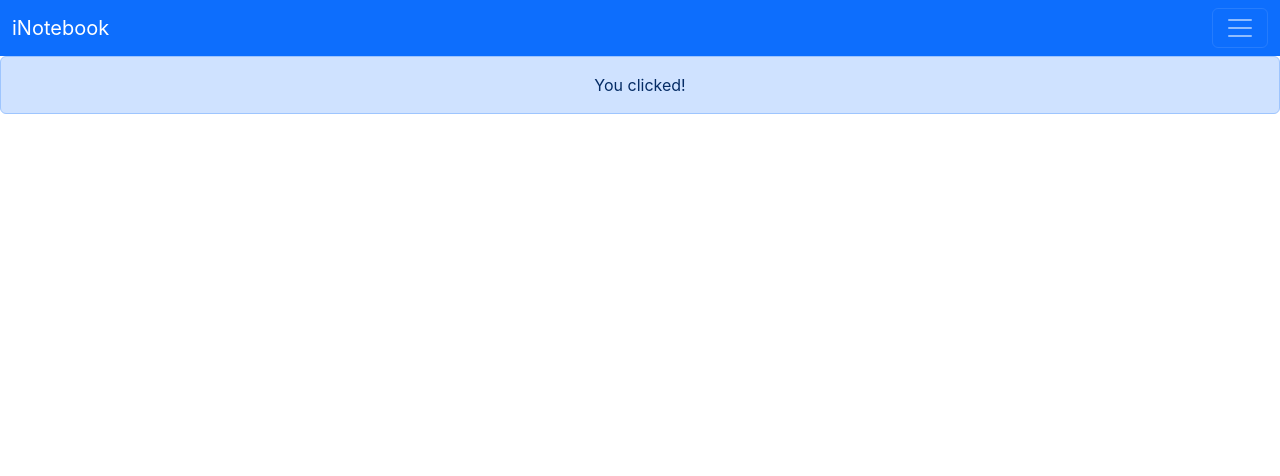
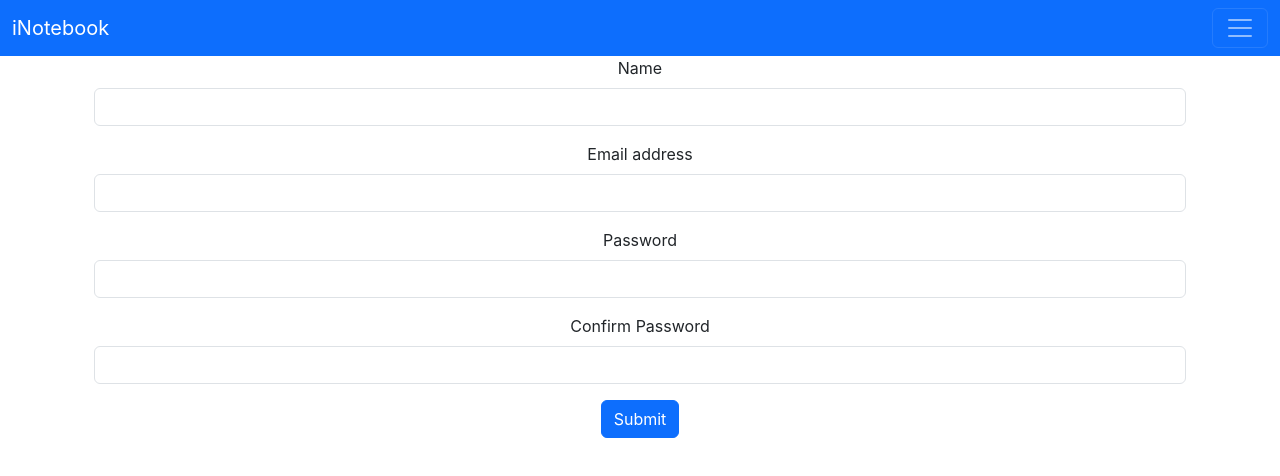
Before and after one commit to sujithm21/CloudNotebok, a React (Create React App) app: page /signup in a window 1280 px wide. Shown: the top 476 px of the page. Built offline with nearby package versions, Linux system fonts and the light colour scheme.

Commit message:
Login And Signup done - 71

```diff
--- a/src/App.js
+++ b/src/App.js
@@ -5,18 +5,38 @@ import Home from "./Components/Home";
 import About from "./Components/About";
 import NoteState from "./Context/notes/NoteState";
 import Alert from "./Components/Alert";
+import Login from "./Components/Login";
+import Signup from "./Components/Signup";
+//import { useState } from "react";
 
 function App() {
+  // const [Alert, setAlert] = useState(null);
+  // //Show Alert Function
+  // const showAlert = (message, type) => {
+  //   setAlert({
+  //     msg: message,
+  //     type: type,
+  //   });
+  //   setTimeout(() => {
+  //   setAlert(null);
+  //   }, 1500);
+  // };
+
   return (
     <div className="App">
       <NoteState>
         <Router>
           <Navbar />
-          <Alert message={"You clicked!"} />
           <div className="container">
+          {/* <Alert message={"you clicked!"} /> */}
             <Routes>
               <Route path="/" element={<Home />} />
               <Route path="/about" element={<About />} />
+              <Route path="/login" element={<Login />} />
+              <Route
+                path="/signup"
+                element={<Signup />}
+              />
             </Routes>
           </div>
         </Router>
--- a/src/Components/AddNote.js
+++ b/src/Components/AddNote.js
@@ -38,9 +38,6 @@ const AddNote = () => {
             onChange={onChange}
             value={note.title}
           />
-          <div id="text" className="form-text">
-            We'll never share your email with anyone else.
-          </div>
         </div>
         <div className="mb-3">
           <label htmlFor="description" className="form-label">
--- a/src/Components/Alert.js
+++ b/src/Components/Alert.js
@@ -1,13 +1,13 @@
-import React from 'react'
+import React from "react";
 
 const Alert = (props) => {
   return (
     <div>
-        <div className="alert alert-primary" role="alert">
-            {props.message}
-        </div>
+      <div className="aler alert-primary" role="alert">
+        {props.message}
+      </div>
     </div>
-  )
-}
+  );
+};
 
-export default Alert
+export default Alert;
--- a/src/Components/Home.js
+++ b/src/Components/Home.js
@@ -1,7 +1,7 @@
+import Notes from "./Notes";
 import AddNote from "./AddNote";
-import Notes from "./Notes";
 
-const Home = () => {
+export const Home = () => {
   return (
     <div>
       <AddNote />
--- /dev/null
+++ b/src/Components/Login.js
@@ -0,0 +1,78 @@
+import React, { useState } from "react";
+import { useNavigate } from "react-router-dom";
+
+const Login = (props) => {
+  const [credentials, setCredentials] = useState({ email: "", password: "" });
+  const navigate = useNavigate();
+
+  const handleSubmit = async (e) => {
+    e.preventDefault();
+    const response = await fetch("http://localhost:5000/api/auth/login", {
+      method: "POST",
+      headers: {
+        "Content-Type": "application/json",
+      },
+      body: JSON.stringify({
+        email: credentials.email,
+        password: credentials.password,
+      }),
+    });
+    const json = await response.json();
+    console.log(json);
+    if (json.success) {
+      // Save the auth token and redirect
+      localStorage.setItem("token", json.authtoken);
+      navigate("/");
+      //props.showAlert("Logged in Successfully!!", "success");
+      alert("Logged in Successfully!!");
+    } else {
+      //props.showAlert("Invalid Credentials", "danger");
+      alert("Invalid Credentials")
+    }
+  };
+
+  const onChange = (e) => {
+    setCredentials({ ...credentials, [e.target.name]: e.target.value });
+  };
+
+  return (
+    <div>
+      <h2>Login to Continue To Inotebook</h2>
+      <form onSubmit={handleSubmit}>
+        <div className="mb-3">
+          <label htmlFor="email" className="form-label">
+            Email address
+          </label>
+          <input
+            type="email"
+            className="form-control"
+            value={credentials.email}
+            onChange={onChange}
+            id="email"
+            name="email"
+            aria-describedby="emailHelp"
+          />
+        </div>
+        <div className="mb-3">
+          <label htmlFor="password" className="form-label">
+            Password
+          </label>
+          <input
+            type="password"
+            className="form-control"
+            value={credentials.password}
+            onChange={onChange}
+            name="password"
+            id="password"
+          />
+        </div>
+
+        <button type="submit" className="btn btn-primary">
+          Submit
+        </button>
+      </form>
+    </div>
+  );
+};
+
+export default Login;
--- a/src/Components/Navbar.js
+++ b/src/Components/Navbar.js
@@ -1,5 +1,5 @@
-import React, {useEffect} from 'react';
-import {Link, useLocation} from "react-router-dom";
+import React, { useEffect } from "react";
+import { Link, useLocation } from "react-router-dom";
 
 const Navbar = () => {
   let location = useLocation();
@@ -10,28 +10,61 @@ const Navbar = () => {
     <div>
       <nav className="navbar bg-primary" data-bs-theme="dark">
         <div className="container-fluid">
-    <Link className="navbar-brand" to="/">iNotebook</Link>
-    <button className="navbar-toggler" type="button" data-bs-toggle="collapse" data-bs-target="#navbarSupportedContent" aria-controls="navbarSupportedContent" aria-expanded="false" aria-label="Toggle navigation">
+          <Link className="navbar-brand" to="/">
+            iNotebook
+          </Link>
+          <button
+            className="navbar-toggler"
+            type="button"
+            data-bs-toggle="collapse"
+            data-bs-target="#navbarSupportedContent"
+            aria-controls="navbarSupportedContent"
+            aria-expanded="false"
+            aria-label="Toggle navigation"
+          >
             <span className="navbar-toggler-icon"></span>
           </button>
           <div className="collapse navbar-collapse" id="navbarSupportedContent">
             <ul className="navbar-nav me-auto mb-2 mb-lg-0">
               <li className="nav-item">
-          <Link className= {`nav-link ${location.pathname === '/'} ? "active" :""`} aria-current="page" to="/">Home</Link>
+                <Link
+                  className={`nav-link ${location.pathname === "/"} ? "active" :""`}
+                  aria-current="page"
+                  to="/"
+                >
+                  Home
+                </Link>
               </li>
               <li className="nav-item">
-          <Link className= {`nav-link ${location.pathname === '/about'} ? "active" :""`} to="/about">About</Link>
+                <Link
+                  className={`nav-link ${location.pathname === "/about"} ? "active" :""`}
+                  to="/about"
+                >
+                  About
+                </Link>
               </li>
             </ul>
-      <form className="d-flex" role="search">
-        <input className="form-control me-2" type="search" placeholder="Search" aria-label="Search" />
-        <button className="btn btn-outline-success" type="submit">Search</button>
+            <form className="d-flex justify-content-center" role="search">
+              <Link
+                type="button"
+                className="btn btn-outline-info mx-2"
+                to="/login"
+              >
+                Login
+              </Link>
+              <Link
+                type="button"
+                className="btn btn-outline-info mx-2"
+                to="/signup"
+              >
+                sign up
+              </Link>
             </form>
           </div>
         </div>
       </nav>
     </div>
-  )
-}
+  );
+};
 
-export default Navbar
+export default Navbar;
--- a/src/Components/Noteitem.js
+++ b/src/Components/Noteitem.js
@@ -3,7 +3,7 @@ import NoteContext from "../Context/notes/NoteContext";
 
 const Noteitem = (props) => {
   const { deleteNote } = useContext(NoteContext);
-  const {note, updateNote} = props;
+  const { note, updateNote } = props;
   return (
     <div className="col-md-3">
       <div className="card">
--- /dev/null
+++ b/src/Components/Signup.js
@@ -0,0 +1,116 @@
+import React, { useState } from "react";
+import { useNavigate } from "react-router-dom";
+const Signup = (props) => {
+  const [credentials, setCredentials] = useState({
+    name: "",
+    email: "",
+    password: "",
+    cpassword: "",
+  });
+  let navigate = useNavigate();
+  const host = "http://localhost:5000";
+
+  const handleSubmit = async (e) => {
+    e.preventDefault();
+
+    const { name, email, password, cpassword } = credentials;
+    if (password === cpassword) {
+      const response = await fetch(`${host}/api/auth/createuser`, {
+        method: "POST",
+
+        headers: {
+          "Content-Type": "application/json",
+        },
+
+        body: JSON.stringify({ name, email, password }),
+      });
+      const json = await response.json();
+      console.log(json);
+      if (json.success) {
+        localStorage.setItem("token", json.authtoken);
+        navigate("/");
+        //props.showAlert("Account Created Successfully!!", "success");
+        alert("Account Created Successfully!!")
+      } else {
+       // props.showAlert("Invalid Credentials", "danger");
+       alert("Invalid Credentials")
+      }
+    } else {
+      //props.showAlert("Enter the your Password Carefully", "danger");
+      alert("Enter the your Password Carefully")
+    }
+  };
+
+  const onChange = (e) => {
+    setCredentials({ ...credentials, [e.target.name]: e.target.value });
+  };
+  return (
+    <div className="container">
+      <form onSubmit={handleSubmit}>
+        <div className="mb-3">
+          <label htmlFor="name" className="form-label">
+            Name
+          </label>
+          <input
+            type="text"
+            className="form-control"
+            id="name"
+            name="name"
+            value={credentials.name}
+            onChange={onChange}
+          />
+        </div>
+        <div className="mb-3">
+          <label htmlFor="email" className="form-label">
+            Email address
+          </label>
+          <input
+            type="email"
+            className="form-control"
+            id="email"
+            name="email"
+            aria-describedby="emailHelp"
+            value={credentials.email}
+            onChange={onChange}
+          />
+        </div>
+        <div className="mb-3">
+          <label htmlFor="password" className="form-label">
+            Password
+          </label>
+          <input
+            type="password"
+            className="form-control"
+            id="password"
+            name="password"
+            value={credentials.password}
+            onChange={onChange}
+            minLength={5}
+            required
+          />
+        </div>
+        <div className="mb-3">
+          <label htmlFor="cpassword" className="form-label">
+            Confirm Password
+          </label>
+          <input
+            type="password"
+            className="form-control"
+            id="cpassword"
+            name="cpassword"
+            value={credentials.cpassword}
+            onChange={onChange}
+            minLength={5}
+            required
+          />
+        </div>
+
+        <button type="submit" className="btn btn-primary">
+          Submit
+        </button>
+      </form>
+    </div>
+  );
+};
+
+export default Signup;
```
Also changed, not shown: src/Components/Notes.js (line endings or trailing spaces), src/Context/notes/NoteState.js (line endings or trailing spaces), 1 other file (tests, documents, lock files or other folders). Lines whose indentation alone changed are shown as unchanged.
